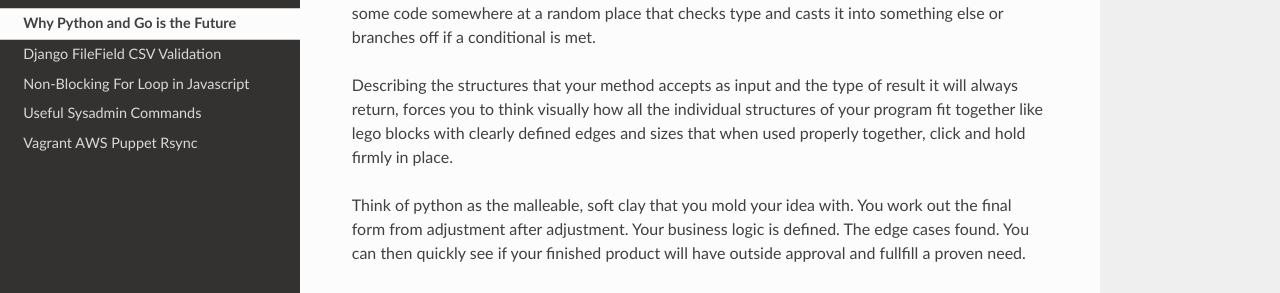
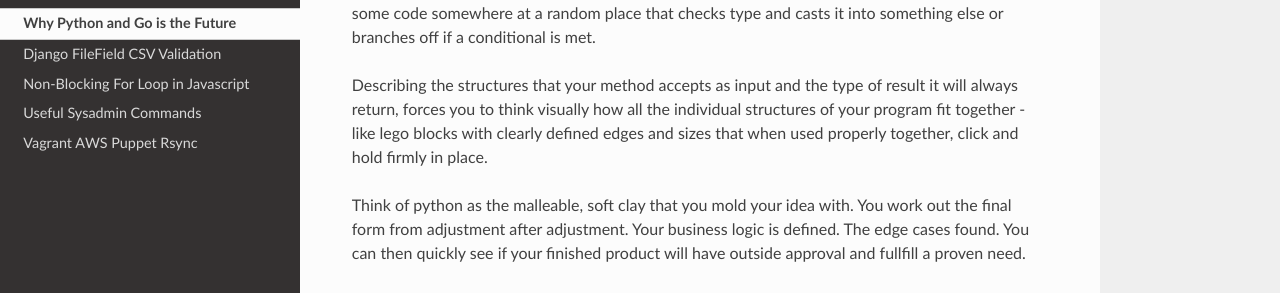
Before and after one commit to jeraldrich/blog, a Sphinx documentation site: the page built from docs/python_go_future.rst, in a window 1280 px wide and 900 px high, scrolled down 1464 px. Shown: the part 182-475 px from the top of the window. Built offline with Sphinx 7.4.7 and the Read the Docs theme 2.0.0, drawn with Linux system fonts in a browser that asks for light colours.

Commit message:
grammar fix

```diff
--- a/docs/python_go_future.rst
+++ b/docs/python_go_future.rst
@@ -37,7 +37,7 @@ Go is a strongly type language. This means that variables in Go must be declared
 
 At first, it seems the extra step of strongly typing things is unnecessary and annoying, but eventually at a certain project scale, if you don't use strong typing, there’s probably going to be some code somewhere at a random place that checks type and casts it into something else or branches off if a conditional is met.
 
-Describing the structures that your method accepts as input and the type of result it will always return, forces you to think visually how all the individual structures of your program fit together like lego blocks with clearly defined edges and sizes that when used properly together, click and hold firmly in place.
+Describing the structures that your method accepts as input and the type of result it will always return, forces you to think visually how all the individual structures of your program fit together - like lego blocks with clearly defined edges and sizes that when used properly together, click and hold firmly in place.
 
 Think of python as the malleable, soft clay that you mold your idea with. You work out the final form from adjustment after adjustment. Your business logic is defined. The edge cases found. You can then quickly see if your finished product will have outside approval and fullfill a proven need.
 
```
